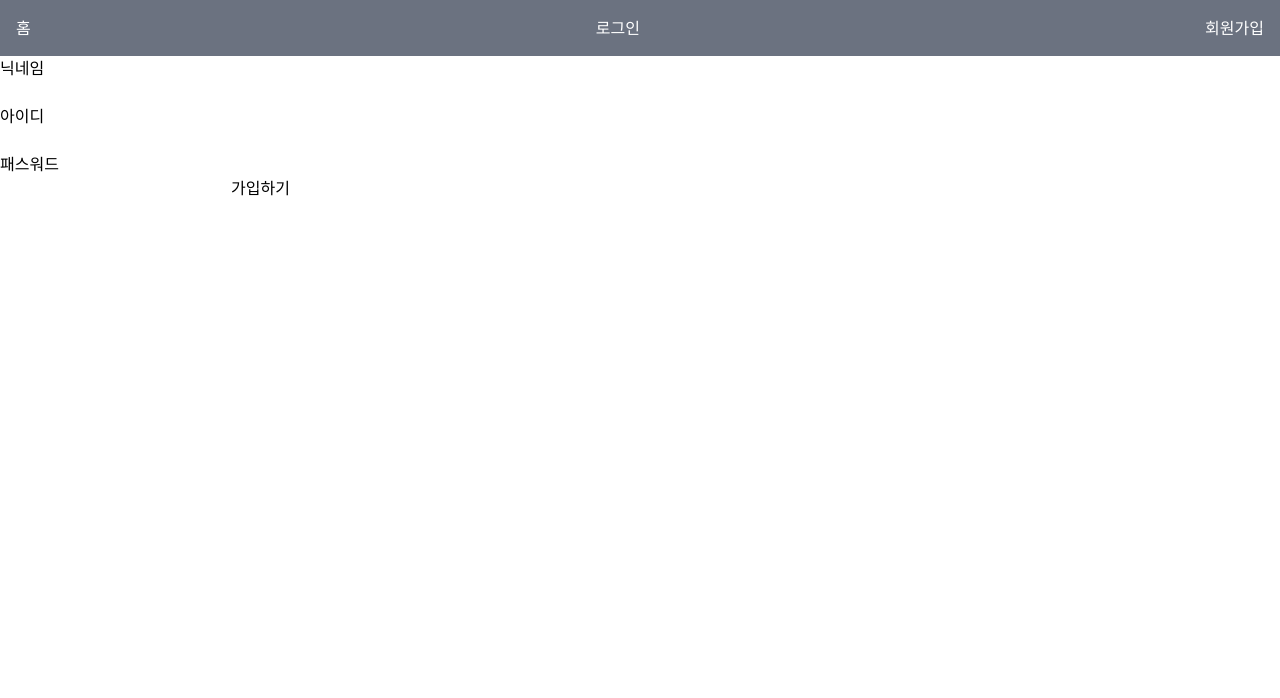
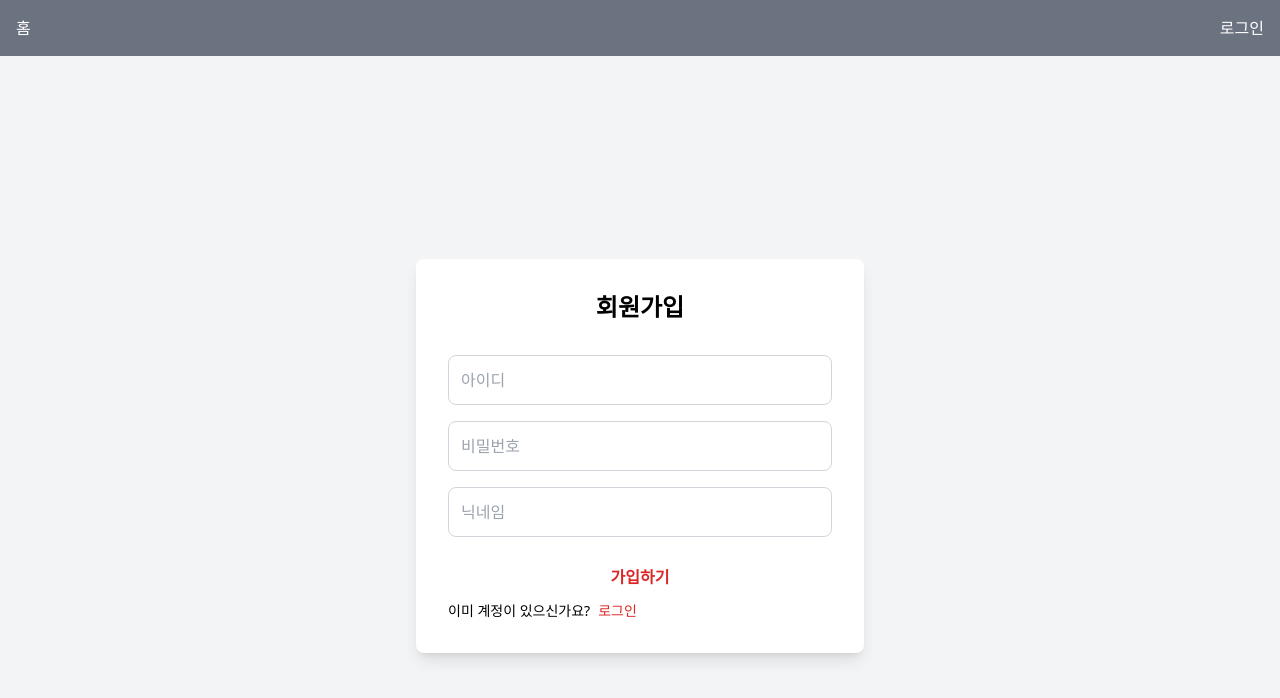
Before and after one commit to hanamstarfield/mbti-project, a React (Vite) app: page /signup in a window 1280 px wide. Shown: the top 698 px of the page. Built offline with nearby package versions, Linux system fonts and the light colour scheme.

Commit message:
style: 수정

```diff
--- a/db.json
+++ b/db.json
@@ -1,63 +1,5 @@
 {
   "testResults": [
-    {
-      "id": "9b8e",
-      "nickname": "sadasd",
-      "result": "ISTJ",
-      "answers": [
-        "아니오",
-        "예",
-        "아니오",
-        "예",
-        "예",
-        "예",
-        "예",
-        "예",
-        "예",
-        "예",
-        "예",
-        "아니오",
-        "아니오",
-        "아니오",
-        "예",
-        "예",
-        "아니오",
-        "예",
-        "예",
-        "예"
-      ],
-      "date": "2024-09-09T14:09:06.033Z",
-      "visibility": true
-    },
-    {
-      "id": "e28b",
-      "nickname": "sadasd",
-      "result": "ESTJ",
-      "answers": [
-        "예",
-        "예",
-        "예",
-        "예",
-        "예",
-        "예",
-        "예",
-        "예",
-        "예",
-        "예",
-        "예",
-        "예",
-        "예",
-        "예",
-        "예",
-        "아니오",
-        "예",
-        "예",
-        "예",
-        "아니오"
-      ],
-      "date": "2024-09-10T03:24:49.834Z",
-      "visibility": true
-    },
     {
       "id": "40f4",
       "userId": "qjqjpppqj",
@@ -117,6 +59,36 @@
       ],
       "date": "2024-09-10T06:10:14.590Z",
       "visibility": true
+    },
+    {
+      "id": "b5aa",
+      "userId": "qjqjpppqj",
+      "nickname": "우하하",
+      "result": "ESTJ",
+      "answers": [
+        "아니오",
+        "아니오",
+        "아니오",
+        "예",
+        "예",
+        "예",
+        "예",
+        "아니오",
+        "예",
+        "예",
+        "아니오",
+        "예",
+        "예",
+        "예",
+        "예",
+        "아니오",
+        "아니오",
+        "예",
+        "예",
+        "예"
+      ],
+      "date": "2024-09-10T09:06:19.027Z",
+      "visibility": true
     }
   ]
 }
--- a/src/components/Layout.jsx
+++ b/src/components/Layout.jsx
@@ -13,24 +13,39 @@ const Layout = ({ children }) => {
     <div className="min-h-screen flex flex-col">
       <header className="bg-gray-500 text-white p-4">
         <nav className="container mx-auto flex justify-between items-center">
-          <Link to="/">홈</Link>
-
+          <Link to="/" className="hover:bg-gray-700">
+            홈
+          </Link>
+          <div className="flex space-x-4">
             {user?.success ? (
               <>
-              <p>안녕하세요!{user.nickname}님!</p>
-              <div>
-                <Link to="/profile">프로필</Link>
-                <Link to="/testpage">테스트</Link>
-                <Link to="/testresultpage">결과보기</Link>
-                <button onClick={handleLogout}>로그아웃</button>
+                <p>안녕하세요 {user.nickname}님!</p>
+                <div className="flex space-x-4">
+                  <Link to="/profile" className="hover:bg-gray-700">
+                    프로필
+                  </Link>
+                  <Link to="/testpage" className="hover:bg-gray-700">
+                    테스트
+                  </Link>
+                  <Link to="/testresultpage" className="hover:bg-gray-700">
+                    결과보기
+                  </Link>
+                  <button
+                    onClick={handleLogout}
+                    className="bg-red-500 hover:bg-red-600 text-white p-1 rounded-md transition"
+                  >
+                    로그아웃
+                  </button>
                 </div>
               </>
             ) : (
               <>
-              <Link to="/login">로그인</Link>
-              <Link to="/signup">회원가입</Link>
+                <Link to="/login" className="hover:bg-gray-700">
+                  로그인
+                </Link>
               </>
             )}
+          </div>
         </nav>
       </header>
       <main>{children}</main>
--- a/src/pages/Login.jsx
+++ b/src/pages/Login.jsx
@@ -2,6 +2,7 @@ import { useState } from "react";
 import { login } from "../api/auth";
 import useUserStore from "../zustand/useUserStore";
 import { useNavigate } from "react-router-dom";
+import { Link } from "react-router-dom";
 
 const Login = () => {
   const navigate = useNavigate();
@@ -25,26 +26,44 @@ const Login = () => {
   };
 
   return (
-    <div>
-      <form onSubmit={onSubmitHandle}>
+    <div className="flex justify-center items-center min-h-screen bg-gray-100">
+      <div className="w-full max-w-md p-8 bg-white rounded-lg shadow-lg">
+        <h2 className="text-2xl font-bold mb-8 text-center">로그인</h2>
+        <form onSubmit={onSubmitHandle} className="space-y-4">
           <input
             type="text"
+            placeholder="아이디"
             value={userData.id}
             onChange={(e) => {
               setUserData({ ...userData, id: e.target.value });
             }}
             required
+            className="w-full p-3 border border-gray-300 rounded-lg focus:outline-none focus:ring-2"
           />
           <input
             type="password"
+            placeholder="비밀번호"
             value={userData.password}
             onChange={(e) => {
               setUserData({ ...userData, password: e.target.value });
             }}
             required
+            className="w-full p-3 border border-gray-300 rounded-lg focus:outline-none focus:ring-2"
           />
-        <button type="submit">로그인</button>
+          <button
+            type="submit"
+            className="w-full py-3 bg-white text-red-600 rounded-lg font-semibold hover:bg-red-600 hover:text-white transition"
+          >
+            로그인
+          </button>
         </form>
+        <div className="flex items-center gap-2 text-sm">
+          <p>계정이 없으신가요?</p>
+          <Link to="/signup" className="text-red-600">
+            회원가입
+          </Link>
+        </div>
+      </div>
     </div>
   );
 };
--- a/src/pages/Profile.jsx
+++ b/src/pages/Profile.jsx
@@ -25,19 +25,27 @@ const Profile = () => {
   };
 
   return (
-    <div>
-      <h1>프로필 수정</h1>
-      <form onSubmit={onSubmithandler}>
-        <label>닉네임</label>
+    <div className="flex justify-center items-center min-h-screen bg-gray-100">
+      <div className="w-full max-w-md p-8 bg-white rounded-lg shadow-lg">
+        <h1 className="text-2xl font-bold mb-8 text-center">프로필 수정</h1>
+        <form onSubmit={onSubmithandler} className="space-y-4">
           <input
+            placeholder="닉네임"
             type="text"
             value={nickname}
             onChange={(e) => {
               setNickname(e.target.value);
             }}
+            className="w-full p-3 border border-gray-300 rounded-lg focus:outline-none focus:ring-2"
           />
-        <button type="submit">프로필 업데이트</button>
+          <button
+            type="submit"
+            className="w-full py-3 bg-white text-red-600 rounded-lg font-semibold hover:bg-red-600 hover:text-white transition"
+          >
+            프로필 업데이트
+          </button>
         </form>
+      </div>
     </div>
   );
 };
--- a/src/pages/Signup.jsx
+++ b/src/pages/Signup.jsx
@@ -1,6 +1,7 @@
 import { useState } from "react";
 import { register } from "../api/auth";
 import { useNavigate } from "react-router-dom";
+import { Link } from "react-router-dom";
 
 const Signup = () => {
   const navigate = useNavigate();
@@ -23,35 +24,52 @@ const Signup = () => {
   };
 
   return (
-    <div>
-      <form onSubmit={onSubmithandler}>
-        <p>닉네임</p>
+    <div className="flex justify-center items-center min-h-screen bg-gray-100">
+      <div className="w-full max-w-md p-8 bg-white rounded-lg shadow-lg">
+        <h2 className="text-2xl font-bold mb-8 text-center">회원가입</h2>
+        <form onSubmit={onSubmithandler} className="space-y-4">
           <input
             type="text"
+            placeholder="아이디"
+            value={userData.id}
+            onChange={(e) => setUserData({ ...userData, id: e.target.value })}
+            required
+            className="w-full p-3 border border-gray-300 rounded-lg focus:outline-none focus:ring-2"
+          />
+          <input
+            type="password"
+            placeholder="비밀번호"
+            value={userData.password}
+            onChange={(e) =>
+              setUserData({ ...userData, password: e.target.value })
+            }
+            required
+            className="w-full p-3 border border-gray-300 rounded-lg focus:outline-none focus:ring-2"
+          />
+          <input
+            type="text"
+            placeholder="닉네임"
             value={userData.nickname}
             onChange={(e) =>
               setUserData({ ...userData, nickname: e.target.value })
             }
             required
+            className="w-full p-3 border border-gray-300 rounded-lg focus:outline-none focus:ring-2"
           />
-        <p>아이디</p>
-        <input
-          type="text"
-          value={userData.id}
-          onChange={(e) => setUserData({ ...userData, id: e.target.value })}
-          required
-        />
-        <p>패스워드</p>
-        <input
-          type="password"
-          value={userData.password}
-          onChange={(e) =>
-            setUserData({ ...userData, password: e.target.value })
-          }
-          required
-        />
-        <button type="submit">가입하기</button>
+          <button
+            type="submit"
+            className="w-full py-3 bg-white text-red-600 rounded-lg font-semibold hover:bg-red-600 hover:text-white transition"
+          >
+            가입하기
+          </button>
         </form>
+        <div className="flex items-center gap-2 text-sm">
+          <p>이미 계정이 있으신가요?</p>
+          <Link to="/login" className="text-red-600">
+            로그인
+          </Link>
+        </div>
+      </div>
     </div>
   );
 };
```
Lines whose indentation alone changed are shown as unchanged.
